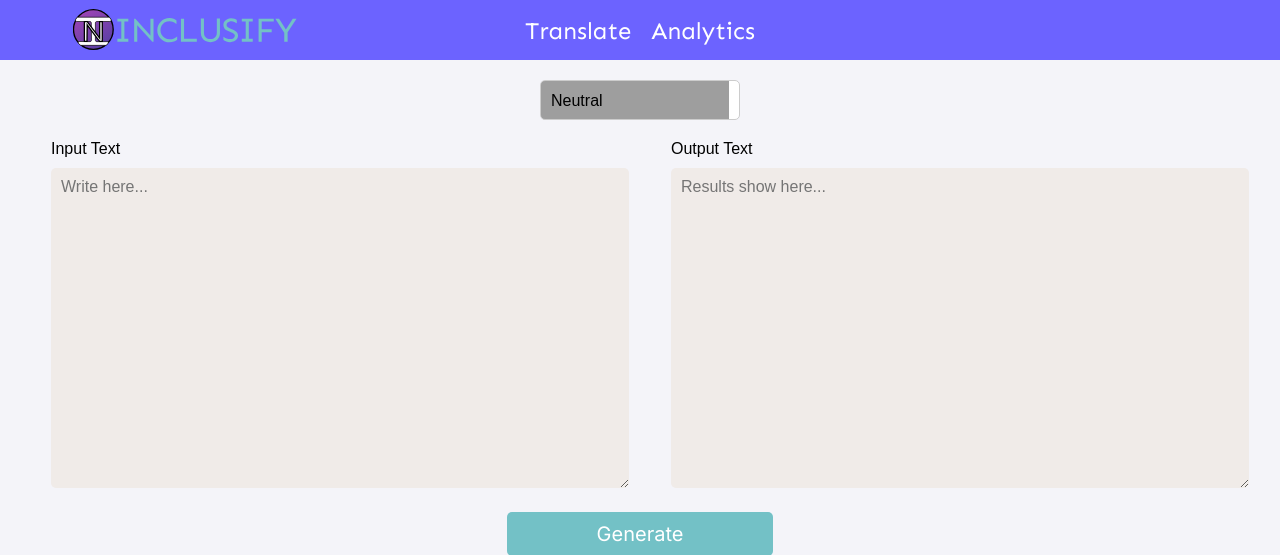
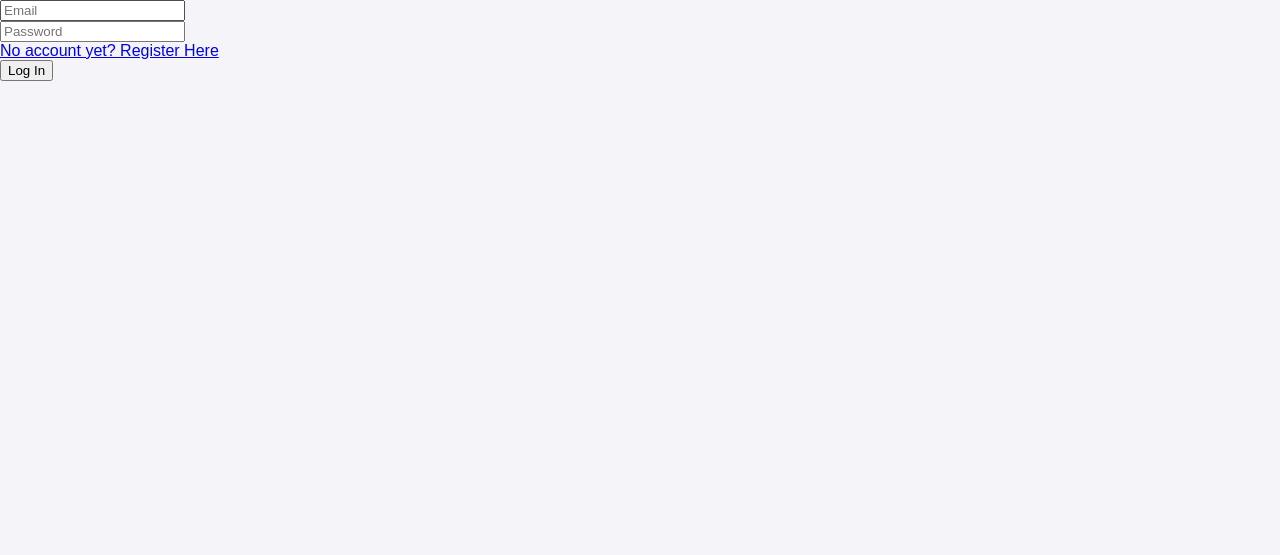
Before and after one commit to BTW-AAK/Inclusify, a Flask app: page / in a window 1280 px wide. Shown: the top 555 px of the page. Run offline with Flask 3, Linux system fonts and the light colour scheme; some libraries are stand-ins or nearby versions; grey boxes are pictures that could not be loaded.

Commit message:
Added Login page + Login Backend

```diff
--- a/server.py
+++ b/server.py
@@ -3,11 +3,15 @@ from weather import translate_to_inclusive
 from waitress import serve
 
 app = Flask(__name__)
+@app.route('/')
+@app.route('/login')
+def startLogin():
+    return render_template('login.html')
 
-@app.route('/')
-@app.route('/index')
+@app.route('/translate')
 def index():
     return render_template('translate.html')
+
 @app.route('/translate')
 def get_weather():
     inputt = request.args.get('input')
@@ -18,6 +22,7 @@ def get_weather():
         inputt=inputt,
         title=output,
     )
+
 @app.route('/analytics')
 def analytics():
     return render_template('analytics.html')
--- /dev/null
+++ b/static/css/login.css
@@ -0,0 +1,18 @@
+body {
+    margin: 0;
+    font-family: 'Arial', sans-serif;
+    background-color: #f4f4f9; /* Background color of the entire page */
+}
+
+header {
+    position: relative;
+    display: flex;
+    justify-content: center;
+    align-items: center;
+    height: 60px;
+    background-color: #6c63ff; /* Header Color */
+}
+
+#backgroundabstract{
+
+}
--- /dev/null
+++ b/templates/login.html
@@ -0,0 +1,78 @@
+<!DOCTYPE html>
+<html lang="en">
+<head>
+    <meta charset="UTF-8">
+    <meta name="viewport" content="width=device-width, initial-scale=1.0">
+    <title>Inclusify App</title>
+    <link rel="stylesheet" href="{{ url_for('static', filename='css/style.css') }}">
+    <link rel="stylesheet" href="{{ url_for('static', filename='css/login.css') }}">
+    <link rel="stylesheet" href="https://cdnjs.cloudflare.com/ajax/libs/font-awesome/6.0.0-beta3/css/all.min.css">
+    <script src="https://www.gstatic.com/firebasejs/8.4.3/firebase-app.js"></script>
+    <script src="https://www.gstatic.com/firebasejs/8.4.3/firebase-auth.js"></script>
+    <script src="https://www.gstatic.com/firebasejs/8.4.3/firebase-firestore.js"></script>
+    <script src="https://www.gstatic.com/firebasejs/8.4.3/firebase-database.js"></script>
+    <script>
+        // See: https://firebase.google.com/docs/web/learn-more#config-object
+        const firebaseConfig = {
+            apiKey: "AIzaSyAxi-0941fjXf4uHDYi--tDRWfo44t19yU",
+            authDomain: "car-race-411f3.firebaseapp.com",
+            databaseURL: "https://car-race-411f3-default-rtdb.asia-southeast1.firebasedatabase.app",
+            projectId: "car-race-411f3",
+            storageBucket: "car-race-411f3.appspot.com",
+            messagingSenderId: "545753548764",
+            appId: "1:545753548764:web:edd36a0607d9dff8a17119"
+        };
+        // Initialize Firebase
+        firebase.initializeApp(firebaseConfig);
+        const auth = firebase.auth();
+        </script>
+
+</head>
+<body>
+
+    <div class="email-L" id="emailing-div">
+        <input type="email" name="email" id="emailL" placeholder="Email">
+    </div>
+    <div class="password-L">
+        <input type="password" name="password" id="passwordL"placeholder="Password">
+    </div>
+    <div class="swap-login-signup">
+        <a href="signup.html" id="login-signup-swap">
+            No account yet? Register Here</a>
+        </div>
+    <button id="button-login">Log In</button>
+</body>
+
+
+<script>
+    var loginButton = document.querySelector('#button-login')
+    console.log(loginButton)
+    loginButton.addEventListener('click', function(event) {
+    event.preventDefault();
+    console.log("button was clicked")
+    var emailL = document.querySelector("#emailL").value;
+    var passwordL = document.querySelector("#passwordL").value;
+    console.log(document.querySelector("#emailL").value)
+
+    firebase.auth().signInWithEmailAndPassword(emailL, passwordL)
+
+    .then(function(userCredential) {
+    // User is signed in
+    var user = userCredential.user;
+    console.log("User is signed in");
+    alert("signed in sucessfully!")
+
+    // Redirect the user to the homepage
+    window.location.href = "translate";
+    })
+    .catch(function(error) {
+    // Handle errors
+    console.error(error);
+    alert(error)
+    });
+    }
+    )
+
+</script>
+
+</html>
--- a/templates/translate.html
+++ b/templates/translate.html
@@ -26,7 +26,7 @@
 <body>
     <header>
         <div class="logo">
-            <img src="{{ url_for('static', filename='images/logo.svg') }}" class="image" id="logoImg"/>
+            <img src="{{ url_for('static', filename='images/logo.svg' ) }}" class="image" id="logoImg"/>
         </div>
         <nav>
           <ul>
```
